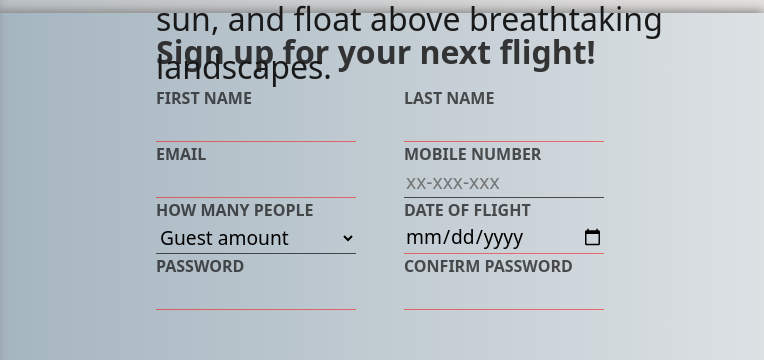
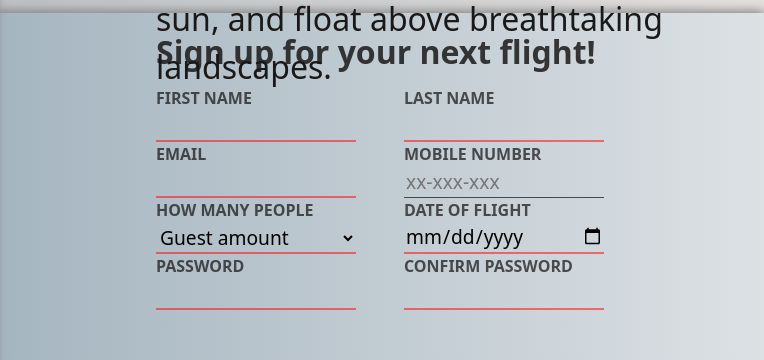
Before and after one commit to mozartdd/sign-up-form, a plain HTML site: page index.html in a window 1280 px wide. Shown: the part 187-547 px from the top of the page, 516-1280 px from the left. Drawn offline with Linux system fonts and the light colour scheme.

Commit message:
added thicker lower border

```diff
--- a/styles.css
+++ b/styles.css
@@ -145,11 +145,11 @@ div > p > a {
     color: rgb(87, 85, 85);
 }
 
-input:invalid {
-    border-bottom: 1px solid rgba(255, 0, 0, 0.507);
+input:invalid, select:invalid {
+    border-bottom: 2px solid rgba(255, 0, 0, 0.507);
 }
 input:active, input:focus {
-    border-bottom: 1px solid rgb(61, 59, 59);
+    border-bottom: 2px solid rgb(61, 59, 59);
     outline: none;
 
 }
```
